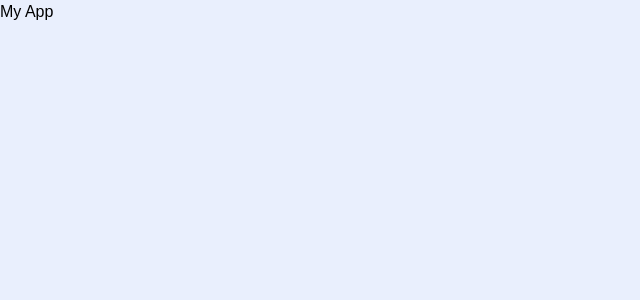
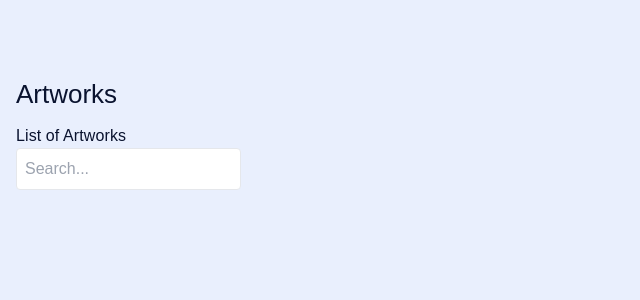
Before and after one commit to MoeinMirkiani/about-bits-interview, a React (Vite) app: page / in a window 1280 px wide. Shown: the top 300 px of the page, without its empty margins (0-640 px from the left). Built offline with nearby package versions, Linux system fonts and the light colour scheme.

Commit message:
feat: add home page

```diff
--- a/src/App.tsx
+++ b/src/App.tsx
@@ -1,5 +1,4 @@
-// import Search from './components/Search.tsx'
-// import PageHeading from "./components/PageHeading.tsx"
+import HomePage from "./pages/HomePage.tsx"
 import {
     Route,
     createBrowserRouter,
@@ -8,7 +7,7 @@ import {
 } from 'react-router-dom'
 
 const router = createBrowserRouter(
-    createRoutesFromElements(<Route index element={<h1>My App</h1>} />)
+    createRoutesFromElements(<Route index element={<HomePage />} />)
 )
 
 const App = () => {
--- /dev/null
+++ b/src/pages/HomePage.tsx
@@ -0,0 +1,21 @@
+import Search from '../components/Search.tsx'
+import PageHeading from "../components/PageHeading.tsx"
+
+const HomePage = () => {
+    return (
+        <>
+            <div className="container mx-auto py-6 px-4 lg:py-16">
+                <PageHeading>
+                    <h1 className="text-heading-medium text-primary-950">Artworks</h1>
+                </PageHeading>
+
+                <div>
+                    <h6 className="text-title-medium text-primary-950">List of Artworks</h6>
+                    <Search queryParam="keyword"/>
+                </div>
+            </div>
+        </>
+    )
+}
+
+export default HomePage
```
